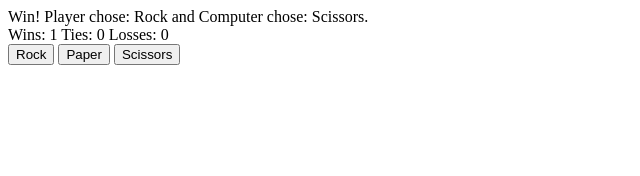
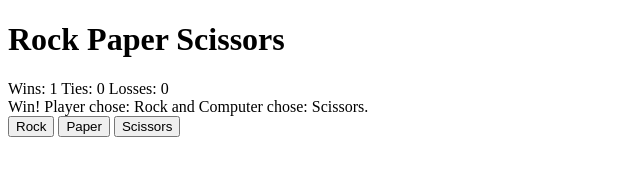
Before and after one commit to jeff647/odin-rock-paper-scissors, a plain HTML site: page index.html in a window 1280 px wide. Both pictures are taken after a click on the button "Rock". Shown: the whole page, without its empty margins (0-640 px from the left). Drawn offline with Linux system fonts and the light colour scheme.

Commit message:
Fix recreating result heading

```diff
--- a/index.html
+++ b/index.html
@@ -7,7 +7,11 @@
   </head>
 
   <body>
-    <div id="result">Wins : 0 Ties : 0 Losses: 0</div>
+    <h1>Rock Paper Scissors</h1>
+    <h3 id="result-heading"></h3>
+    <div id="score-tracker">Wins: 0 Ties: 0 Losses: 0</div>
+    <div id="round-result"></div>
+
     <button name="rps" value="rock" type="button">Rock</button>
     <button name="rps" value="paper" type="button">Paper</button>
     <button name="rps" value="scissors" type="button">Scissors</button>
--- a/javascript.js
+++ b/javascript.js
@@ -44,7 +44,9 @@ const bodyNode = document.body;
 
 function game(result) {
   // Update global variables wins, losses, and ties based on the return index [0] value of function playRound (1,-1,0) respectively.
-  const resultDiv = document.querySelector("#result");
+  const scoreDiv = document.querySelector("#score-tracker");
+  const resultHeading = document.querySelector("#result-heading");
+  resultHeading.textContent = "";
   // Round Tie
   if (result == 0) {
     ties++;
@@ -57,17 +59,14 @@ function game(result) {
   else {
     losses++;
   }
-  resultDiv.textContent = `Wins: ${wins} Ties: ${ties} Losses: ${losses}`;
+  scoreDiv.textContent = `Wins: ${wins} Ties: ${ties} Losses: ${losses}`;
 
-  const resultHeading = document.createElement("h3");
   // End Game Result
   if (wins == 5) {
     resultHeading.textContent = "Player Wins!";
-    bodyNode.insertBefore(resultHeading, bodyNode.childNodes[0]);
     wins = losses = ties = 0;
   } else if (losses == 5) {
     resultHeading.textContent = "Player Lose!";
-    bodyNode.insertBefore(resultHeading, bodyNode.childNodes[0]);
     wins = losses = ties = 0;
   }
 }
@@ -82,6 +81,4 @@ buttons.forEach((button) => {
   });
 });
 
-
-const roundResultDiv = document.createElement("div");
-bodyNode.insertBefore(roundResultDiv, bodyNode.childNodes[1]);
+const roundResultDiv = document.querySelector("#round-result");
```
